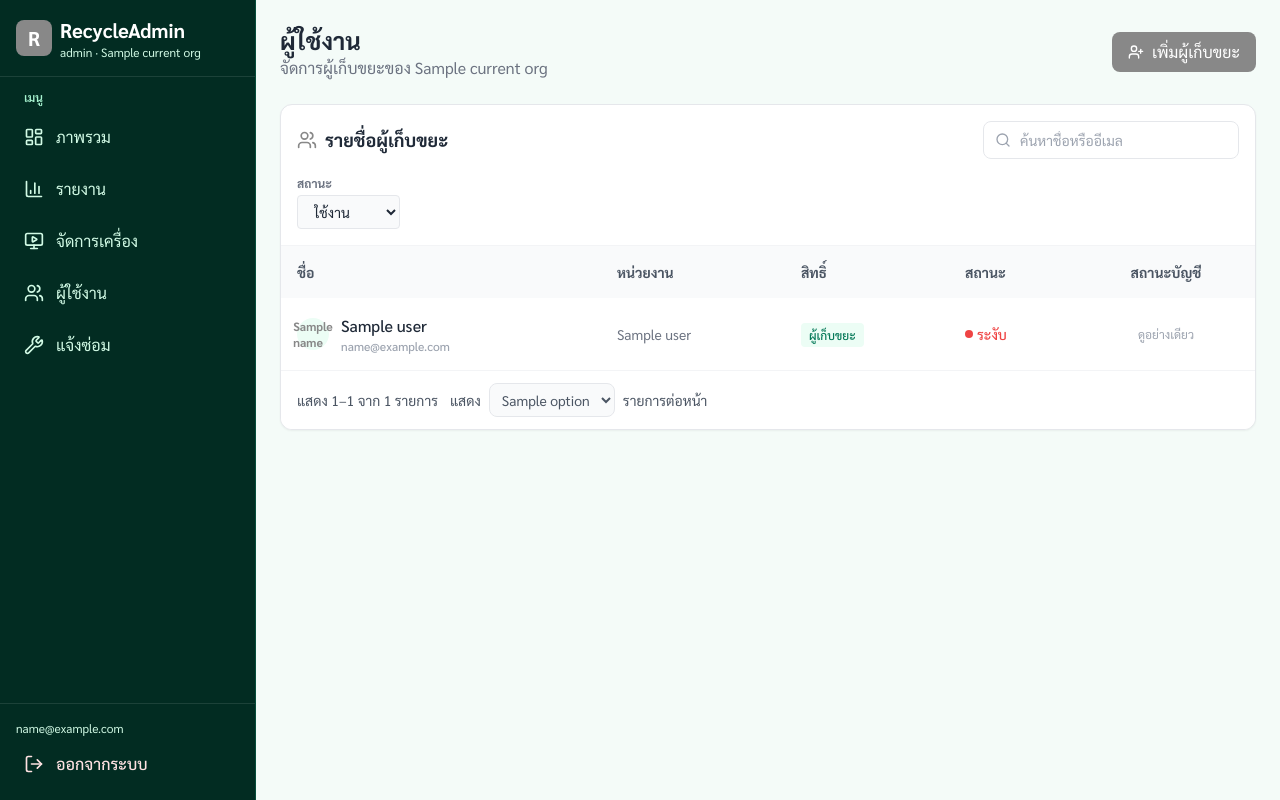
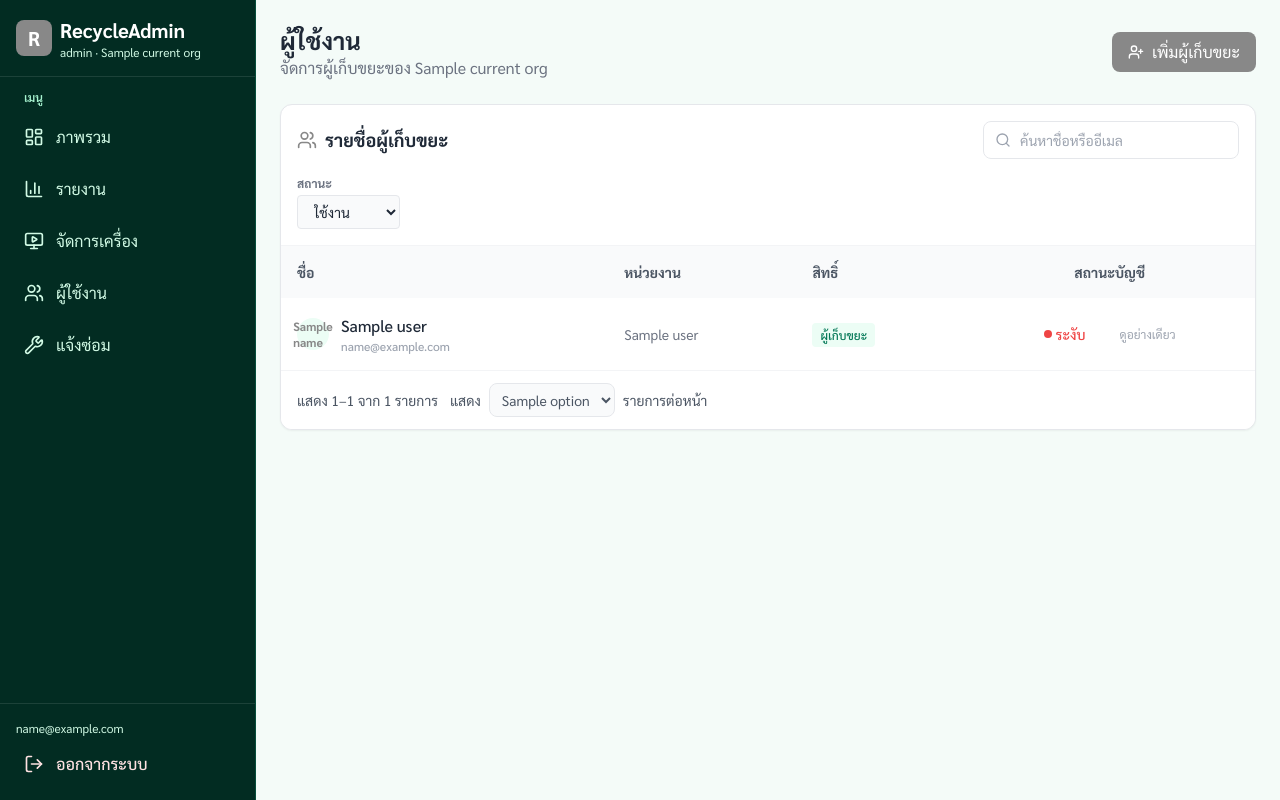
Before and after one commit to Reinasann/Final-project-Admin, a Django app: template core/templates/core/users.html in a window 1280 px wide. Run offline with Django 4.2, Linux system fonts and the light colour scheme; the template is opened without the code that fills it: most values are stand-ins (such as "Sample title", 1, 10 or a date in 2020); some libraries are stand-ins or nearby versions.

Commit message:
fix: group account status controls

```diff
--- a/core/templates/core/users.html
+++ b/core/templates/core/users.html
@@ -125,7 +125,7 @@
     <div class="overflow-x-auto">
       <table class="w-full text-left">
         <thead class="bg-gray-50 text-gray-600 text-sm">
-          <tr><th class="p-4">ชื่อ</th><th class="p-4">หน่วยงาน</th><th class="p-4">สิทธิ์</th><th class="p-4">สถานะ</th><th class="p-4 text-center">สถานะบัญชี</th></tr>
+          <tr><th class="p-4">ชื่อ</th><th class="p-4">หน่วยงาน</th><th class="p-4">สิทธิ์</th><th class="p-4 text-center">สถานะบัญชี</th></tr>
         </thead>
         <tbody class="divide-y divide-gray-100">
           {% for user in active_users %}
@@ -157,13 +157,11 @@
               {% endif %}
             </td>
             <td class="p-4">
-              <span class="flex items-center gap-1 text-sm font-medium {% if user.status == 'Active' %}text-green-600{% else %}text-red-500{% endif %}">
+              <div class="flex items-center justify-center gap-3">
+              <span class="flex min-w-16 items-center gap-1 text-sm font-medium {% if user.status == 'Active' %}text-green-600{% else %}text-red-500{% endif %}">
                 <span class="w-2 h-2 rounded-full {% if user.status == 'Active' %}bg-green-500{% else %}bg-red-500{% endif %}"></span>
                 {% if user.status == 'Active' %}ใช้งาน{% else %}ระงับ{% endif %}
               </span>
-            </td>
-            <td class="p-4">
-              <div class="flex justify-center">
                 {% if user.can_manage %}
                 <form method="post" action="/users/action/" class="flex items-center gap-2">
                   {% csrf_token %}
@@ -182,7 +180,7 @@
             </td>
           </tr>
           {% empty %}
-          <tr><td colspan="5" class="p-8 text-center text-gray-400">ไม่พบผู้ใช้งาน</td></tr>
+          <tr><td colspan="4" class="p-8 text-center text-gray-400">ไม่พบผู้ใช้งาน</td></tr>
           {% endfor %}
         </tbody>
       </table>
```
